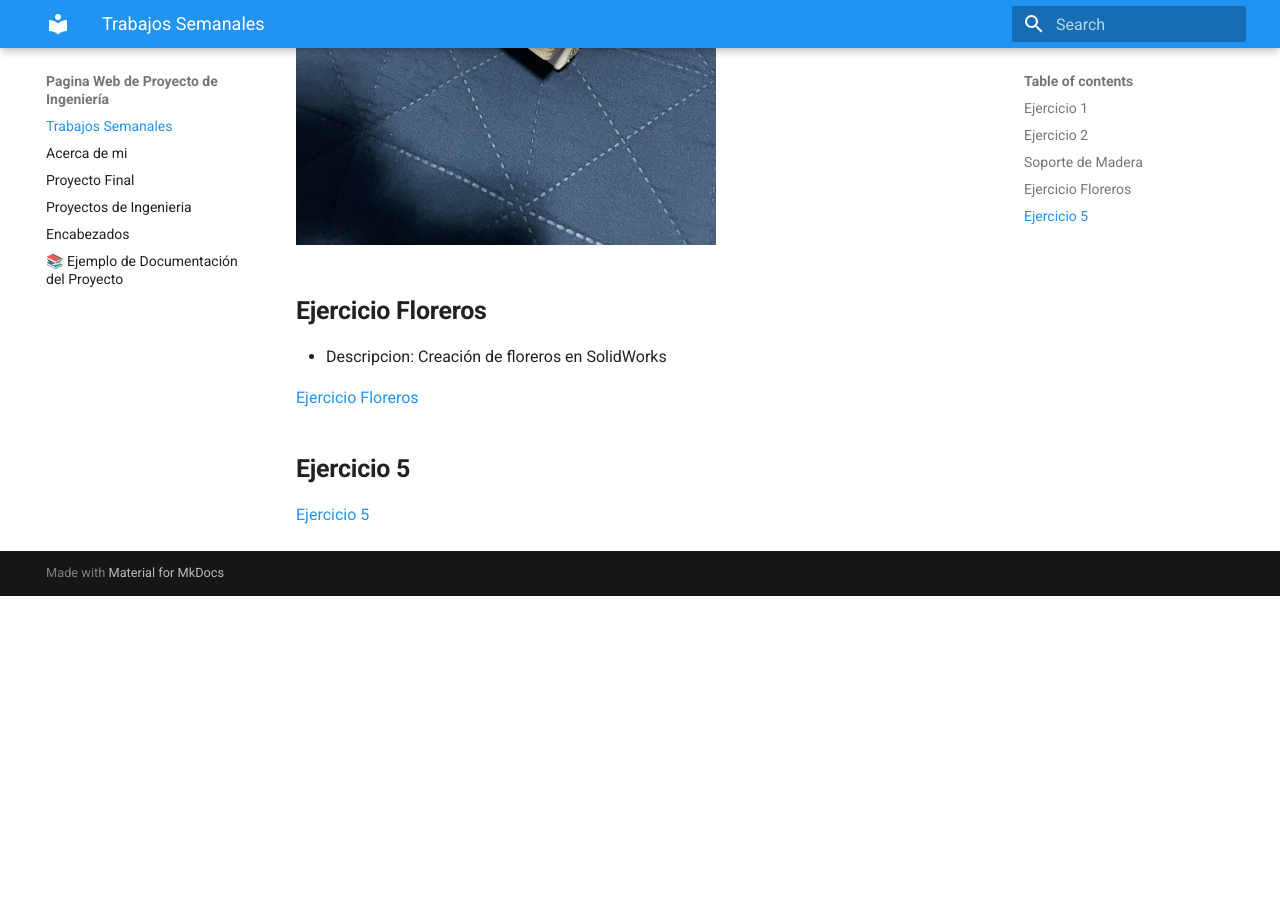
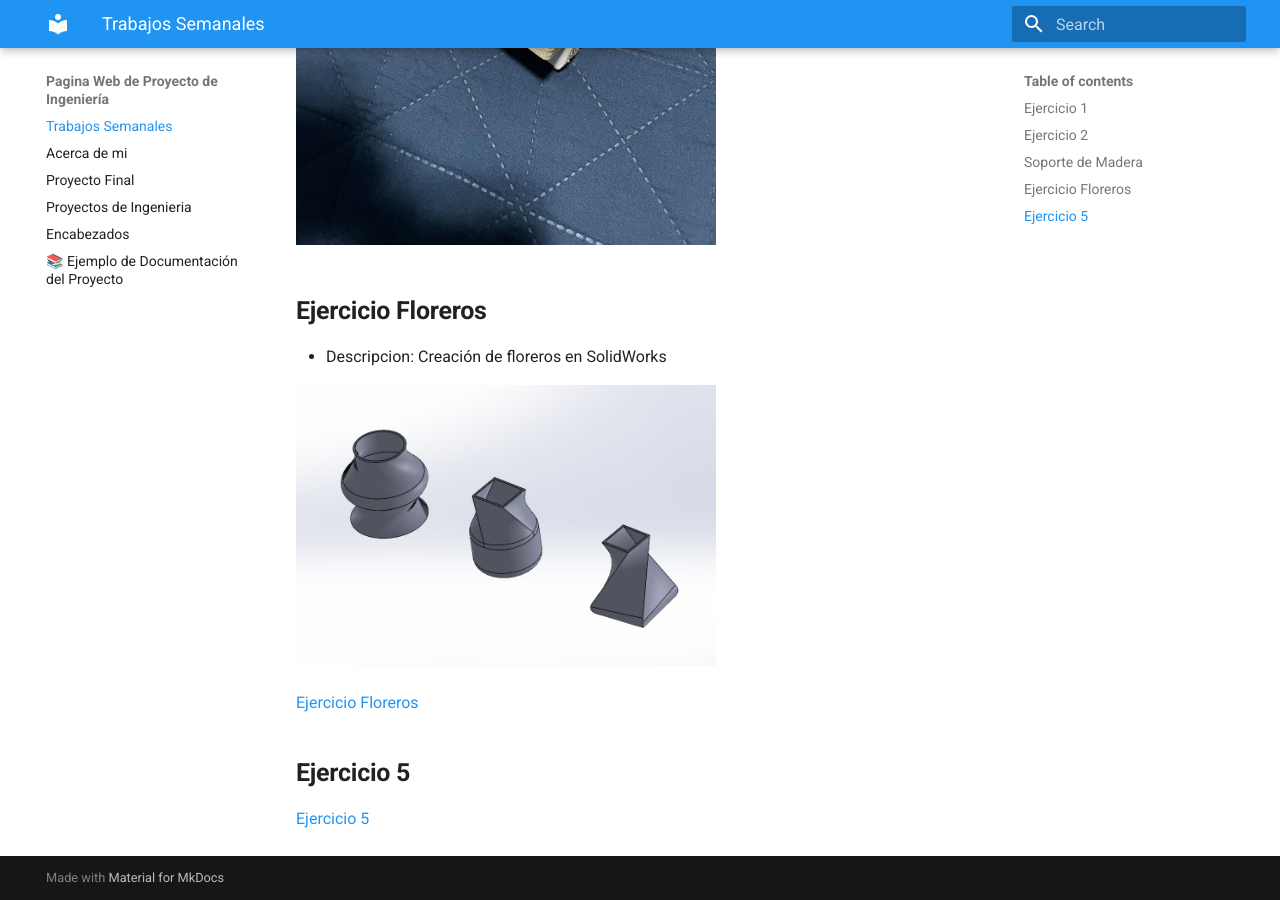
Before and after one commit to JoseGilGonzalezBerra/Proyecto_de_Ingenieria, an MkDocs documentation site: the page built from docs/index.md, in a window 1280 px wide and 900 px high, scrolled down 1235 px. Built offline with MkDocs 1.6.1 and Material for MkDocs 9.7.7, drawn with Linux system fonts in a browser that asks for light colours; before the commit the page ends 1831 px from its top, so only the background shows below that.

Commit message:
Update index.md

```diff
--- a/docs/index.md
+++ b/docs/index.md
@@ -27,6 +27,7 @@
 
 - Descripcion: Creación de floreros en SolidWorks
 
+<img src = "./recursos/imgs/florero.jpeg" alt="florero" width="420">
 
 [Ejercicio Floreros](recursos/archivos/Floreros.SLDPRT)
 
```
